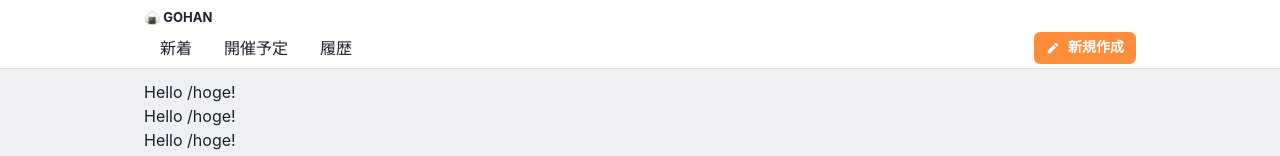
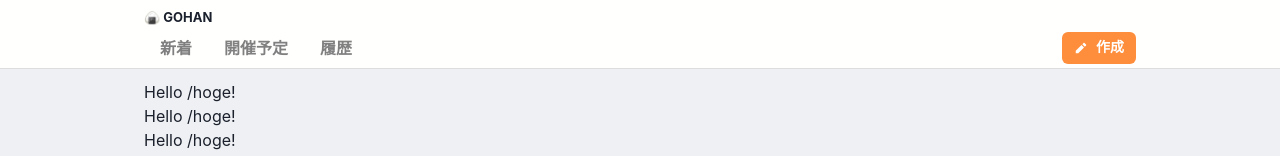
Before and after one commit to Momon765/hackathon, a React (Vite) app in the folder front/: page /hoge in a window 1280 px wide. Shown: the top 156 px of the page. Built offline with nearby package versions, Linux system fonts and the light colour scheme.

Commit message:
feat: UI微調整

```diff
--- a/front/src/routes/-components/Header/index.tsx
+++ b/front/src/routes/-components/Header/index.tsx
@@ -46,9 +46,39 @@ export const Header = (props: Props) => {
           index={tabIndex}
         >
           <TabList>
-            <Tab>新着</Tab>
-            <Tab>開催予定</Tab>
-            <Tab>履歴</Tab>
+            <Tab
+              sx={{
+                fontWeight: "bold",
+                color: "gray",
+              }}
+              _selected={{
+                color: "black",
+              }}
+            >
+              新着
+            </Tab>
+            <Tab
+              sx={{
+                fontWeight: "bold",
+                color: "gray",
+              }}
+              _selected={{
+                color: "black",
+              }}
+            >
+              開催予定
+            </Tab>
+            <Tab
+              sx={{
+                fontWeight: "bold",
+                color: "gray",
+              }}
+              _selected={{
+                color: "black",
+              }}
+            >
+              履歴
+            </Tab>
           </TabList>
           <TabIndicator
             mt="-1.5px"
@@ -67,7 +97,7 @@ export const Header = (props: Props) => {
           right={4}
           onClick={props.onClickNew}
         >
-          新規作成
+          作成
         </Button>
       </Container>
     </Box>
--- a/front/src/routes/events/route.tsx
+++ b/front/src/routes/events/route.tsx
@@ -2,5 +2,5 @@ import { createFileRoute } from "@tanstack/react-router"
 import { Heading } from "../-components/Heading"
 
 export const Route = createFileRoute("/events")({
-  component: () => <Heading text="イベント一覧" />,
+  component: () => <Heading text="開催予定イベント一覧" />,
 })
```
